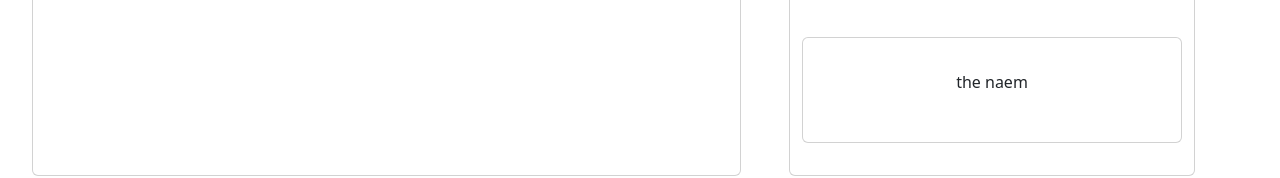
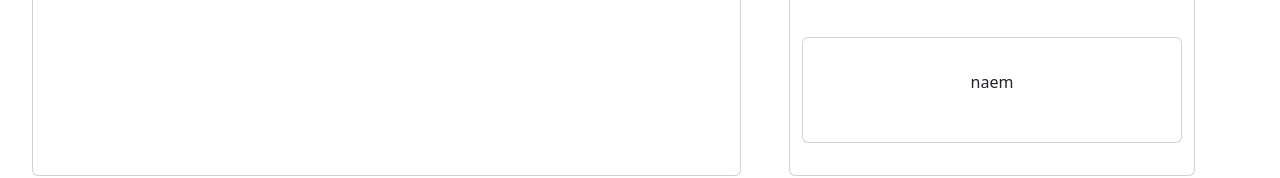
Before and after one commit to sakib21103090/Hacking-Essay-Topic-Ideas, a React (Vite) app: page / in a window 1280 px wide. Shown: the part 230-408 px from the top of the page. Built offline with nearby package versions, Linux system fonts and the light colour scheme.

Commit message:
add fake data

```diff
--- a/src/Components/Sidecart.jsx/Sidecart.jsx
+++ b/src/Components/Sidecart.jsx/Sidecart.jsx
@@ -3,7 +3,7 @@ import React from 'react';
 const Sidecart = () => {
     return (
         <div>
-            <p>the  naem</p>
+            <p>naem</p>
         </div>
     );
 };
```
